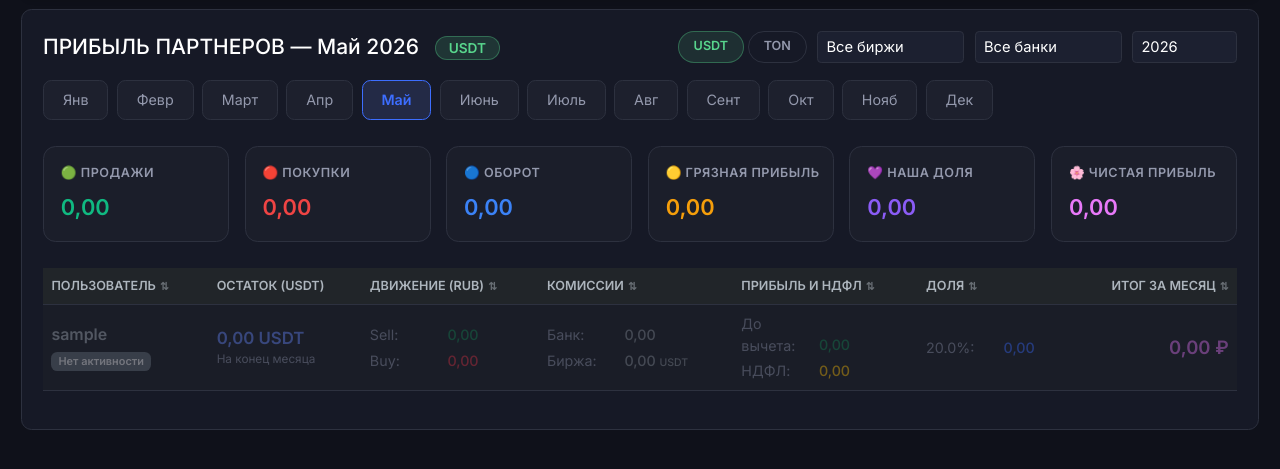
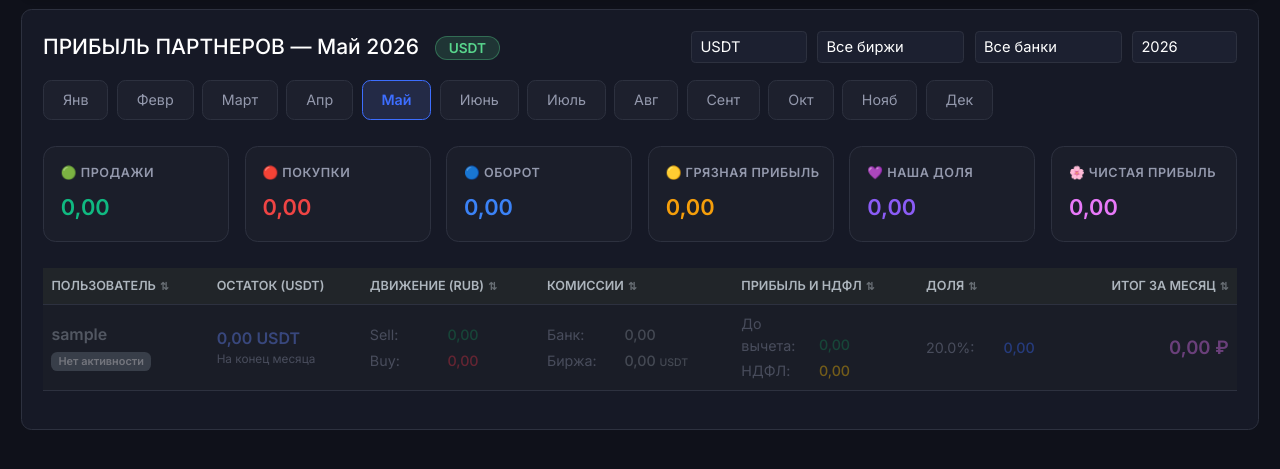
Before and after one commit to ErMe4a/p2p_sys, a Django app: page /p2p-admin/profit/ in a window 1280 px wide. Shown: the part 78-547 px from the top of the page. Run offline with Django 5.2, Linux system fonts and the light colour scheme; the visitor is signed in with stand-in values (Sample User, id 1); data comes from the database, SQL or seed files in the repository; data that the repository does not hold is empty; parts of the project's set-up code (start-up, migrations or seed data) failed here and were passed over.

Commit message:
расш2

```diff
--- a/orders/templates/custom_admin/profit_list.html
+++ b/orders/templates/custom_admin/profit_list.html
@@ -102,10 +102,11 @@
         </h5>
 
         <div class="filters-row">
-            <div class="currency-switcher">
-                <button class="currency-btn active-usdt" id="btnUsdt" onclick="setCurrency('usdt')">USDT</button>
-                <button class="currency-btn"             id="btnTon"  onclick="setCurrency('ton')">TON</button>
-            </div>
+            <select class="form-control form-control-sm filter-select" id="currencySelect" onchange="setCurrency(this.value)" style="width: 110px;">
+                <option value="usdt" selected>USDT</option>
+                <option value="ton">TON</option>
+                <option value="all">Все</option>
+            </select>
 
             <select class="form-control form-control-sm filter-select" id="filterExchange" onchange="applyFilters()">
                 <option value="">Все биржи</option>
@@ -175,7 +176,7 @@
             <thead style="font-size: 0.75rem; text-transform: uppercase; color: var(--text-muted); background: rgba(255,255,255,0.02);">
                 <tr>
                     <th class="sortable" onclick="sortTable('name')">Пользователь<span class="sort-icon"></span></th>
-                    <th class="sortable" id="thBalance" onclick="sortTable('balance')">Остаток (USDT)<span class="sort-icon"></span></th>
+                    <th class="sortable" id="thBalance" onclick="sortTable('balance')">Остаток<span class="sort-icon"></span></th>
                     <th class="sortable" onclick="sortTable('turnover')">Движение (RUB)<span class="sort-icon"></span></th>
                     <th class="sortable" onclick="sortTable('comm')">Комиссии<span class="sort-icon"></span></th>
                     <th class="sortable" onclick="sortTable('gross')">Прибыль и НДФЛ<span class="sort-icon"></span></th>
@@ -186,7 +187,7 @@
             <tbody id="statsTableBody">
                 {% for stat in user_stats %}
                 <tr class="{% if not stat.has_activity %}inactive-row{% endif %}"
-                    data-usdt-balance="{{ stat.usdt_balance_display }}"
+                    data-usdt-balance="{{ stat.usdt.remainder_qty_display }}"
                     data-ton-balance="{{ stat.ton.remainder_qty_display }}"
                     data-all-balance="{{ stat.crypto_balance }}"
 
@@ -230,10 +231,13 @@
                     </td>
 
                     <td>
-                        <div class="fw-bold balance-positive row-balance" style="font-size: 1rem;">
-                            <span class="money">{{ stat.crypto_balance }}</span>
+                        <div class="fw-bold balance-positive row-balance-usdt" style="font-size: 0.95rem;">
+                            <span class="money">{{ stat.usdt.remainder_qty_display }}</span> USDT
                         </div>
-                        <div class="row-balance-label" style="font-size: 0.7rem; color: var(--text-muted);">На конец месяца</div>
+                        <div class="fw-bold row-balance-ton" style="font-size: 0.95rem; color: #3d9af5;">
+                            <span class="money">{{ stat.ton.remainder_qty_display }}</span> TON
+                        </div>
+                        <div style="font-size: 0.7rem; color: var(--text-muted);">На конец месяца</div>
                     </td>
 
                     <td>
@@ -246,7 +250,8 @@
                     <td>
                         <div class="finance-block">
                             <div><span class="val-label">Банк:</span>  <span class="val-money text-muted money row-bank">{{ stat.bank_comm_rub }}</span></div>
-                            <div><span class="val-label">Биржа:</span> <span class="val-money text-muted"><span class="money row-exch">{{ stat.exchange_comm_rub }}</span> <span class="row-exch-label" style="font-size:10px;">USDT</span></span></div>
+                            <div class="row-exch-usdt-line"><span class="val-label row-exch-usdt-label">Биржа:</span> <span class="val-money text-muted"><span class="money row-exch">{{ stat.exchange_comm_rub }}</span> <span class="row-exch-label" style="font-size:10px;">USDT</span></span></div>
+                            <div class="row-exch-ton-line" style="display:none;"><span class="val-label" style="color:var(--text-muted);">Б.TON:</span> <span class="val-money text-muted"><span class="money row-exch-ton">{{ stat.ton.month_exch_comm }}</span> <span style="font-size:10px;">TON</span></span></div>
                         </div>
                     </td>
 
@@ -311,8 +316,9 @@
     function setCurrency(val) {
         currentCurrency = val;
 
-        document.getElementById('btnUsdt').className = 'currency-btn' + (val === 'usdt' ? ' active-usdt' : '');
-        document.getElementById('btnTon').className  = 'currency-btn' + (val === 'ton'  ? ' active-ton'  : '');
+        // Синхронизируем select
+        var sel = document.getElementById('currencySelect');
+        if (sel) sel.value = val;
 
         var badge = document.getElementById('currencyBadge');
         if (val === 'usdt') {
@@ -326,7 +332,13 @@
             badge.textContent = 'ВСЕ';
         }
 
-        document.getElementById('thBalance').textContent = val === 'ton' ? 'Остаток (TON)' : 'Остаток (USDT)';
+        if (val === 'ton') {
+            document.getElementById('thBalance').textContent = 'Остаток (TON)';
+        } else if (val === 'usdt') {
+            document.getElementById('thBalance').textContent = 'Остаток (USDT)';
+        } else {
+            document.getElementById('thBalance').textContent = 'Остаток';
+        }
 
         var d = summaryData[val];
         document.getElementById('sum-sell').textContent   = fmt(d.sell);
@@ -339,18 +351,29 @@
         document.querySelectorAll('#statsTableBody tr').forEach(function(row) {
             var d = row.dataset;
 
-            // Остаток
-            var balanceVal, balanceLabel;
-            if (val === 'ton') {
-                balanceVal = parseFloat(d.tonBalance || 0); balanceLabel = 'TON';
-            } else if (val === 'usdt') {
-                balanceVal = parseFloat(d.usdtBalance || 0); balanceLabel = 'USDT';
+            // Остаток — USDT строка
+            var usdtBal = parseFloat(d.usdtBalance || 0);
+            var tonBal  = parseFloat(d.tonBalance  || 0);
+            var usdtBalEl = row.querySelector('.row-balance-usdt');
+            var tonBalEl  = row.querySelector('.row-balance-ton');
+
+            if (val === 'usdt') {
+                usdtBalEl.style.display = '';
+                tonBalEl.style.display  = 'none';
+                usdtBalEl.className = 'fw-bold row-balance-usdt ' + (usdtBal >= 0 ? 'balance-positive' : 'balance-negative');
+            } else if (val === 'ton') {
+                usdtBalEl.style.display = 'none';
+                tonBalEl.style.display  = '';
+                tonBalEl.className = 'fw-bold row-balance-ton ' + (tonBal >= 0 ? '' : 'balance-negative');
+                tonBalEl.style.color = tonBal >= 0 ? '#3d9af5' : '#ff6c6c';
             } else {
-                balanceVal = parseFloat(d.allBalance || 0); balanceLabel = 'USDT+TON';
+                // all — показываем обе строки
+                usdtBalEl.style.display = '';
+                tonBalEl.style.display  = '';
+                usdtBalEl.className = 'fw-bold row-balance-usdt ' + (usdtBal >= 0 ? 'balance-positive' : 'balance-negative');
+                tonBalEl.className  = 'fw-bold row-balance-ton';
+                tonBalEl.style.color = tonBal >= 0 ? '#3d9af5' : '#ff6c6c';
             }
-            var balEl = row.querySelector('.row-balance');
-            balEl.textContent = fmt(balanceVal) + ' ' + balanceLabel;
-            balEl.className   = 'fw-bold row-balance ' + (balanceVal >= 0 ? 'balance-positive' : 'balance-negative');
 
             // Sell / Buy
             row.querySelector('.row-sell').textContent = fmt(parseFloat(val === 'ton' ? d.tonSell  : val === 'usdt' ? d.usdtSell  : d.allSell)  || 0);
@@ -360,7 +383,23 @@
             row.querySelector('.row-bank').textContent = fmt(parseFloat(val === 'ton' ? d.tonBank  : val === 'usdt' ? d.usdtBank  : d.allBank)  || 0);
 
             // Комиссия биржи
-            row.querySelector('.row-exch').textContent = fmt(parseFloat(val === 'ton' ? d.tonExch  : val === 'usdt' ? d.usdtExch  : d.allExch)  || 0);
+            var exchUsdtLine = row.querySelector('.row-exch-usdt-line');
+            var exchTonLine  = row.querySelector('.row-exch-ton-line');
+            if (val === 'ton') {
+                if (exchUsdtLine) exchUsdtLine.style.display = 'none';
+                if (exchTonLine)  exchTonLine.style.display  = '';
+                row.querySelector('.row-exch-ton').textContent = fmt(parseFloat(d.tonExch || 0));
+            } else if (val === 'usdt') {
+                if (exchUsdtLine) exchUsdtLine.style.display = '';
+                if (exchTonLine)  exchTonLine.style.display  = 'none';
+                row.querySelector('.row-exch').textContent = fmt(parseFloat(d.usdtExch || 0));
+            } else {
+                // all — показываем обе строки биржи
+                if (exchUsdtLine) exchUsdtLine.style.display = '';
+                if (exchTonLine)  exchTonLine.style.display  = '';
+                row.querySelector('.row-exch').textContent     = fmt(parseFloat(d.usdtExch || 0));
+                row.querySelector('.row-exch-ton').textContent = fmt(parseFloat(d.tonExch  || 0));
+            }
 
             // Прибыль до вычета
             var gross = parseFloat(val === 'ton' ? d.tonGross : val === 'usdt' ? d.usdtGross : d.allGross) || 0;
```
